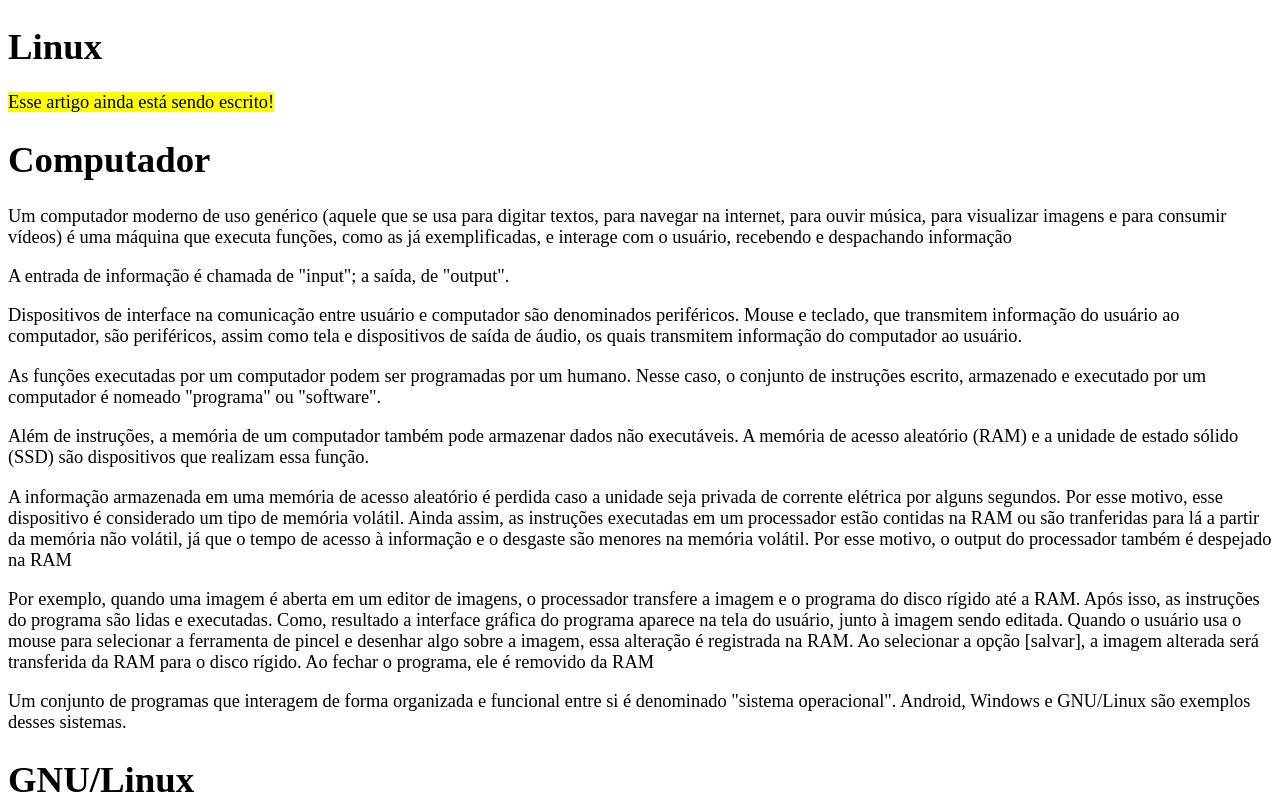
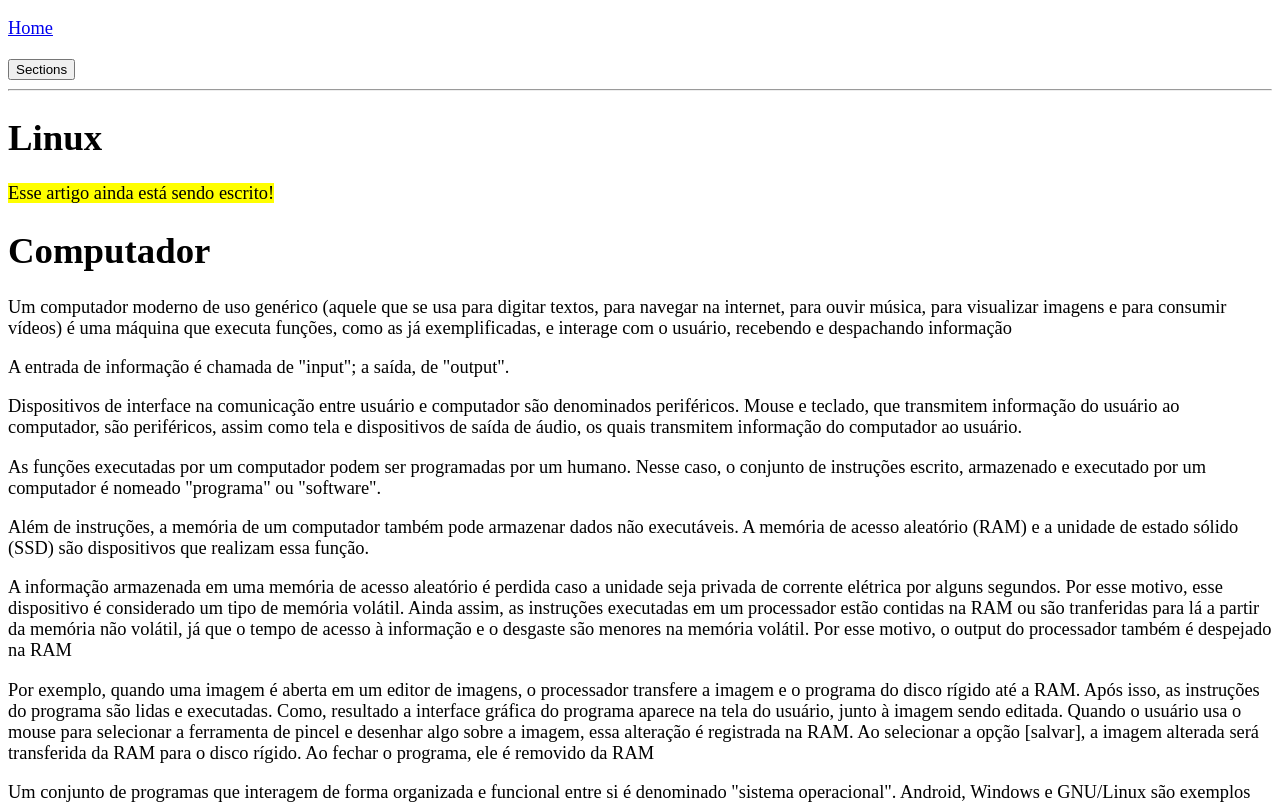
Before and after one commit to seruna-1/seruna-1.github.io, a plain HTML site: page linux-installation/index.pt.html in a window 1280 px wide. Shown: the top 804 px of the page. Drawn offline with Linux system fonts and the light colour scheme; files that its build step writes are made by us from their sources.

Commit message:
Update of submodule [hanabi-css] and progress on page [linux-instalation]

```diff
--- a/linux-installation/index.pt.html
+++ b/linux-installation/index.pt.html
@@ -9,7 +9,24 @@
 
 	<body>
 
-		<header><h1>Linux</h1></header>
+		<header>
+
+			<div id="topNavigations">
+
+				<p><a href="../index.html">Home</a></p>
+
+				<input id="toggleSectionIndex" type="button" value="Sections" />
+
+			</div>
+
+			<hr />
+
+			<h1>Linux</h1>
+
+		</header>
+
+		<nav id="sectionIndex">
+		</nav>
 
 		<main>
 
@@ -115,7 +132,10 @@
 
 		</main>
 
+		<input id="goTopButton" type="button" value="Top" />
 
 	</body>
 
+	<script src="../hanabi-css/navigation.js"></script>
+
 </html>
```
Also changed, not shown: linux-installation/20240826_08h11m54s_grim.png (added), 1 other file.
